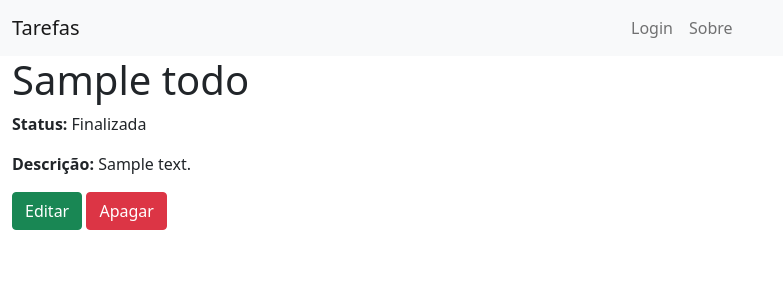
After one commit to cassio645/project, a Django app: page /detalhes/1/ in a window 1280 px wide. The commit adds this page. Shown: the top 300 px of the page, without its empty margins (0-783 px from the left). Run offline with Django 3.2, Linux system fonts and the light colour scheme; tables that the repository leaves empty hold one stand-in row (values such as "Sample post").

Commit message:
criada view detalhes e edit, e botoes com js

```diff
--- a/project/todo/static/css/style.css
+++ b/project/todo/static/css/style.css
@@ -1,4 +1,15 @@
+/*Nav bar centralizando texto*/
+.navbar-nav {
+  margin: auto;
+}
+
+/* lista de tarefas */
 #table1 {
     border-collapse: separate;
     border-spacing: 15px;
   }
+
+.col-sm{
+  padding-left: 18px;
+  padding-top: 5px;
+}
--- a/project/todo/templates/base.html
+++ b/project/todo/templates/base.html
@@ -46,7 +46,7 @@
     <div class="container-fluid">
         {% block content %}{% endblock %}
     </div>
-
+    <script src="{% static 'js/script.js '%}"></script>
     <script src="https://cdn.jsdelivr.net/npm/bootstrap@5.1.3/dist/js/bootstrap.bundle.min.js" integrity="sha384-ka7Sk0Gln4gmtz2MlQnikT1wXgYsOg+OMhuP+IlRH9sENBO0LRn5q+8nbTov4+1p" crossorigin="anonymous"></script>
 </body>
 </html>
--- /dev/null
+++ b/project/todo/templates/todo/detail.html
@@ -0,0 +1,19 @@
+{% extends 'base.html' %}
+{% block title %}{{ object.title }}{% endblock %}
+
+{% block content %}
+<div class="col-10">
+    <h1>{{ object.title }}</h1>
+    {% if object.done %}
+        <p><strong>Status: </strong>Finalizada</p>
+    {% else %}
+        <p><strong>Status: </strong> Não finalizada</p>
+    {% endif %}
+
+    <p><strong>Descrição: </strong>{{ object.description }}</p>
+</div>
+
+    <button class="btn btn-success" id="{{object.id}}" onclick="editFunction(this.id)">Editar</button>
+    <button class="btn btn-danger" id="{{object.id}}" onclick="deleteFunction(this.id)">Apagar</button>
+
+{% endblock %}
--- a/project/todo/urls.py
+++ b/project/todo/urls.py
@@ -6,6 +6,7 @@ app_name = 'todo'
 urlpatterns = [
     path("", views.TodoList.as_view(), name='list'),
     path("nova-tarefa/", views.CreateTodo.as_view(), name="create"),
-
+    path("detalhes/<int:pk>/", views.DetailTodo.as_view(), name="detail"),
+    path("editar/<int:pk>/", views.UpdateTodo.as_view(), name="edit"),
 
 ]
--- a/project/todo/views.py
+++ b/project/todo/views.py
@@ -1,6 +1,5 @@
-from django.views.generic import ListView, CreateView
+from django.views.generic import ListView, CreateView, DetailView, UpdateView
 from django.urls import reverse_lazy
-from django.views.generic.edit import UpdateView
 
 from .models import ToDo
 
@@ -14,3 +13,14 @@ class CreateTodo(CreateView):
     model = ToDo
     fields = ["title", "description", "done"]
     success_url = reverse_lazy('todo:list')
+
+
+class DetailTodo(DetailView):
+    queryset = ToDo.objects.all()
+    template_name = 'todo/detail.html'
+
+
+class UpdateTodo(UpdateView):
+    model = ToDo
+    fields = ["title", "description", "done"]
+    success_url = reverse_lazy('todo:list')
```
Also changed, not shown: project/todo/static/js/script.js (added, +7 -0 lines), project/todo/templates/todo/todo_list.html (+9 -9 lines).
